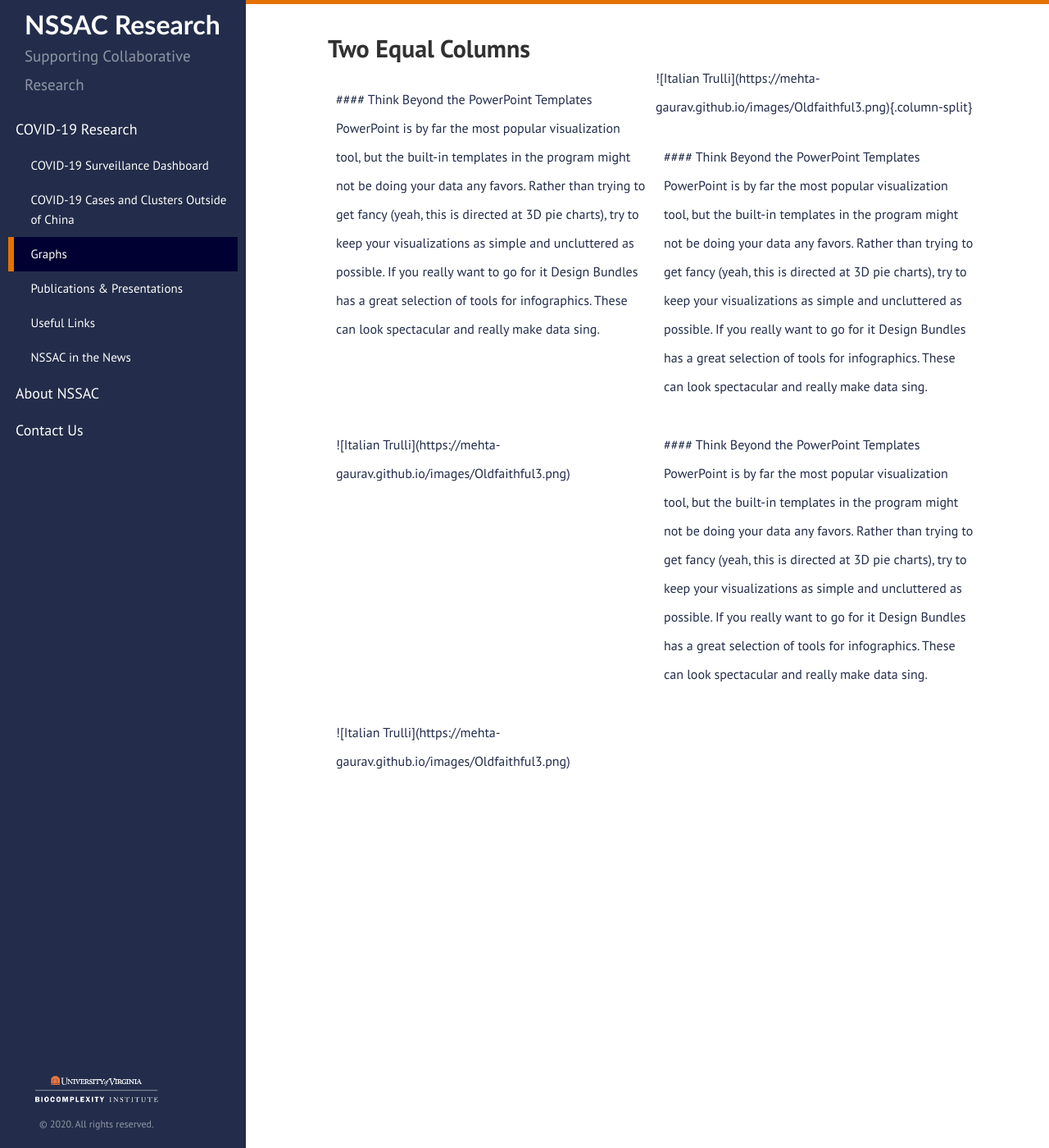
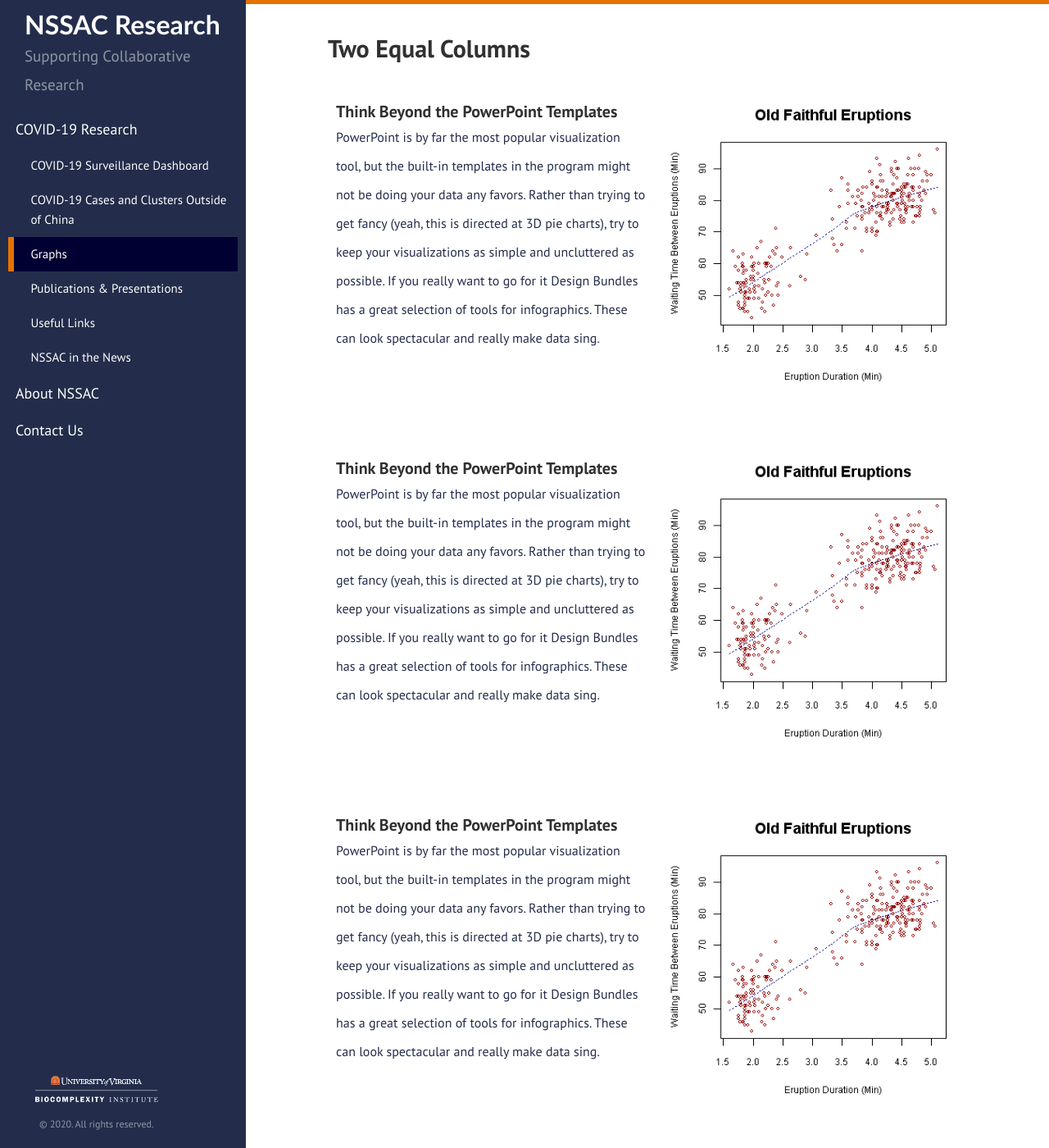
Before and after one commit to mehta-gaurav/mehta-gaurav.github.io, a Jekyll site: the page built from covid-19/graphs/index.md, in a window 1280 px wide and 1400 px high. Shown: the whole window at 82% size. Built offline with Jekyll 4.4.1, drawn with Linux system fonts in a browser that asks for light colours; our own code applies the rules of GitHub Pages for plain Markdown files.

Commit message:
Update index.md

```diff
--- a/covid-19/graphs/index.md
+++ b/covid-19/graphs/index.md
@@ -1,36 +1,33 @@
-
-
-## Two Equal Columns
+<h2>Two Equal Columns</h2>
 
 <div class="row-split">
+  <div class="column-split">
+    <h4>Think Beyond the PowerPoint Templates</h4>
+    <p>
+PowerPoint is by far the most popular visualization tool, but the built-in templates in the program might not be doing your data any favors. Rather than trying to get fancy (yeah, this is directed at 3D pie charts), try to keep your visualizations as simple and uncluttered as possible. If you really want to go for it Design Bundles has a great selection of tools for infographics. These can look spectacular and really make data sing.
+    </p>
+  </div>
+  <div class="column-split">
+    <img src="https://mehta-gaurav.github.io/images/Oldfaithful3.png" alt="Italian Trulli">
+  </div>
 
-<div class="column-split">
+   <div class="column-split" >
+    <h4>Think Beyond the PowerPoint Templates</h4>
+    <p>
+      PowerPoint is by far the most popular visualization tool, but the built-in templates in the program might not be doing your data any favors. Rather than trying to get fancy (yeah, this is directed at 3D pie charts), try to keep your visualizations as simple and uncluttered as possible. If you really want to go for it Design Bundles has a great selection of tools for infographics. These can look spectacular and really make data sing.
+  </p>
+  </div>
+  <div class="column-split" >
+   <img src="https://mehta-gaurav.github.io/images/Oldfaithful3.png" alt="Italian Trulli">
+  </div>
 
-#### Think Beyond the PowerPoint Templates
+   <div class="column-split">
+    <h4>Think Beyond the PowerPoint Templates</h4>
+    <p>
 PowerPoint is by far the most popular visualization tool, but the built-in templates in the program might not be doing your data any favors. Rather than trying to get fancy (yeah, this is directed at 3D pie charts), try to keep your visualizations as simple and uncluttered as possible. If you really want to go for it Design Bundles has a great selection of tools for infographics. These can look spectacular and really make data sing.
-
+    </p>
+  </div>
+  <div class="column-split">
+    <img src="https://mehta-gaurav.github.io/images/Oldfaithful3.png" alt="Italian Trulli">
+  </div>
 </div>
-
-![Italian Trulli](https://mehta-gaurav.github.io/images/Oldfaithful3.png){.column-split}
-
-<div class="column-split">
-
-#### Think Beyond the PowerPoint Templates
-
-PowerPoint is by far the most popular visualization tool, but the built-in templates in the program might not be doing your data any favors. Rather than trying to get fancy (yeah, this is directed at 3D pie charts), try to keep your visualizations as simple and uncluttered as possible. If you really want to go for it Design Bundles has a great selection of tools for infographics. These can look spectacular and really make data sing.
-
-</div>
-
-<div class="column-split">![Italian Trulli](https://mehta-gaurav.github.io/images/Oldfaithful3.png)</div>
-
-<div class="column-split">
-
-#### Think Beyond the PowerPoint Templates
-
-PowerPoint is by far the most popular visualization tool, but the built-in templates in the program might not be doing your data any favors. Rather than trying to get fancy (yeah, this is directed at 3D pie charts), try to keep your visualizations as simple and uncluttered as possible. If you really want to go for it Design Bundles has a great selection of tools for infographics. These can look spectacular and really make data sing.
-
-</div>
-
-<div class="column-split">![Italian Trulli](https://mehta-gaurav.github.io/images/Oldfaithful3.png)</div>
-
-</div>
```
